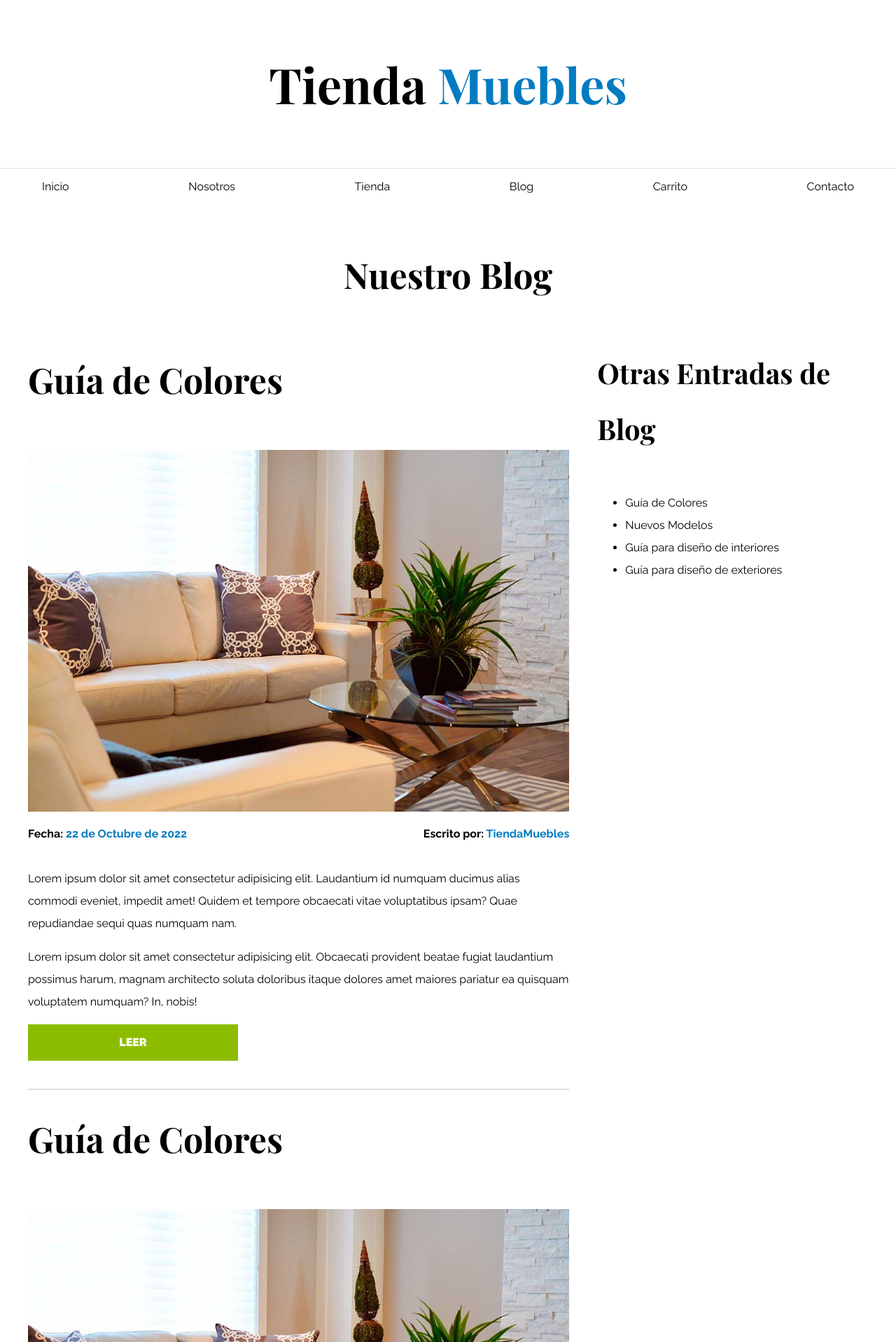
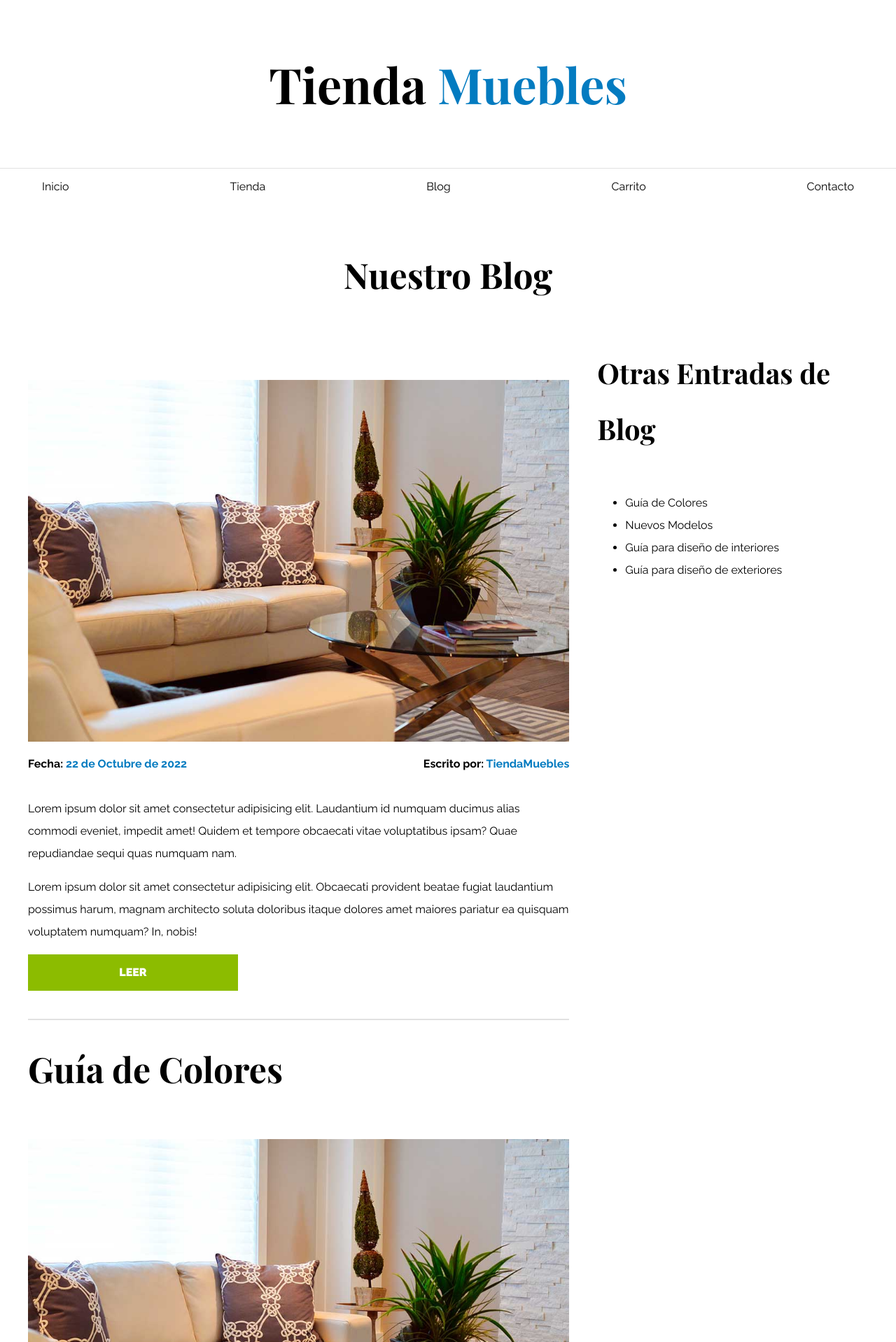
Before and after one commit to alexismartinez1461-png/muebleria-act, a PHP site: page /blog.php in a window 1280 px wide. Shown: the top 1918 px of the page at 70% size. Run offline with PHP 8.4, Linux system fonts and the light colour scheme; data that the repository does not hold is empty.

Commit message:
blog.php

```diff
--- a/muebleria/blog.php
+++ b/muebleria/blog.php
@@ -3,7 +3,6 @@ $titulo_pagina = "Nuestro Blog";
 
 $nav_links = [
     'index.php'    => 'Inicio',
-    'nosotros.php' => 'Nosotros',
     'tienda.php'   => 'Tienda',
     'blog.php'     => 'Blog',
     'carrito.php'  => 'Carrito',
@@ -12,7 +11,6 @@ $nav_links = [
 
 $entradas = [
     [
-        'titulo'  => 'Guía de Colores',
         'imagen'  => 'img/nosotros.jpg',
         'fecha'   => '22 de Octubre de 2022',
         'autor'   => 'TiendaMuebles',
```
